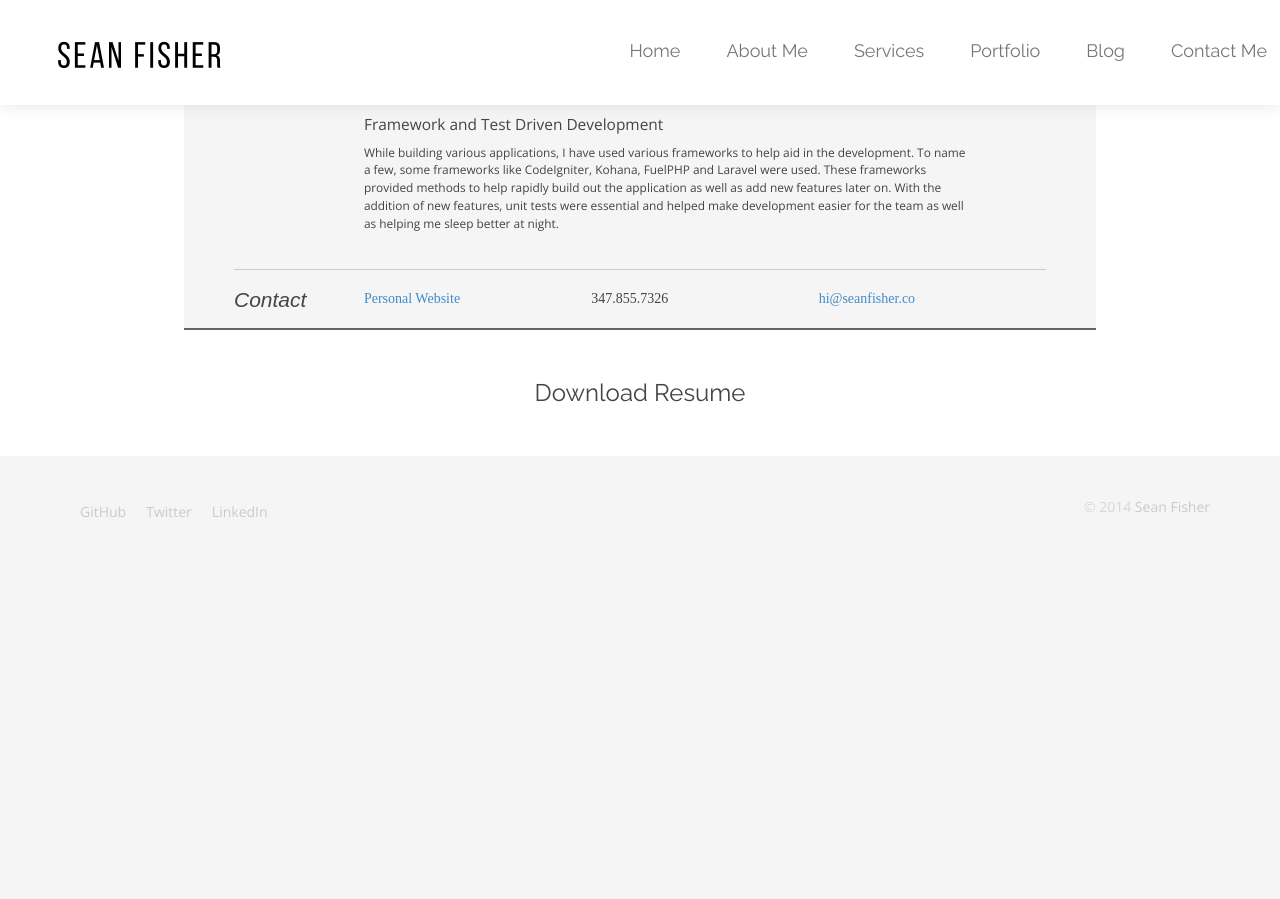
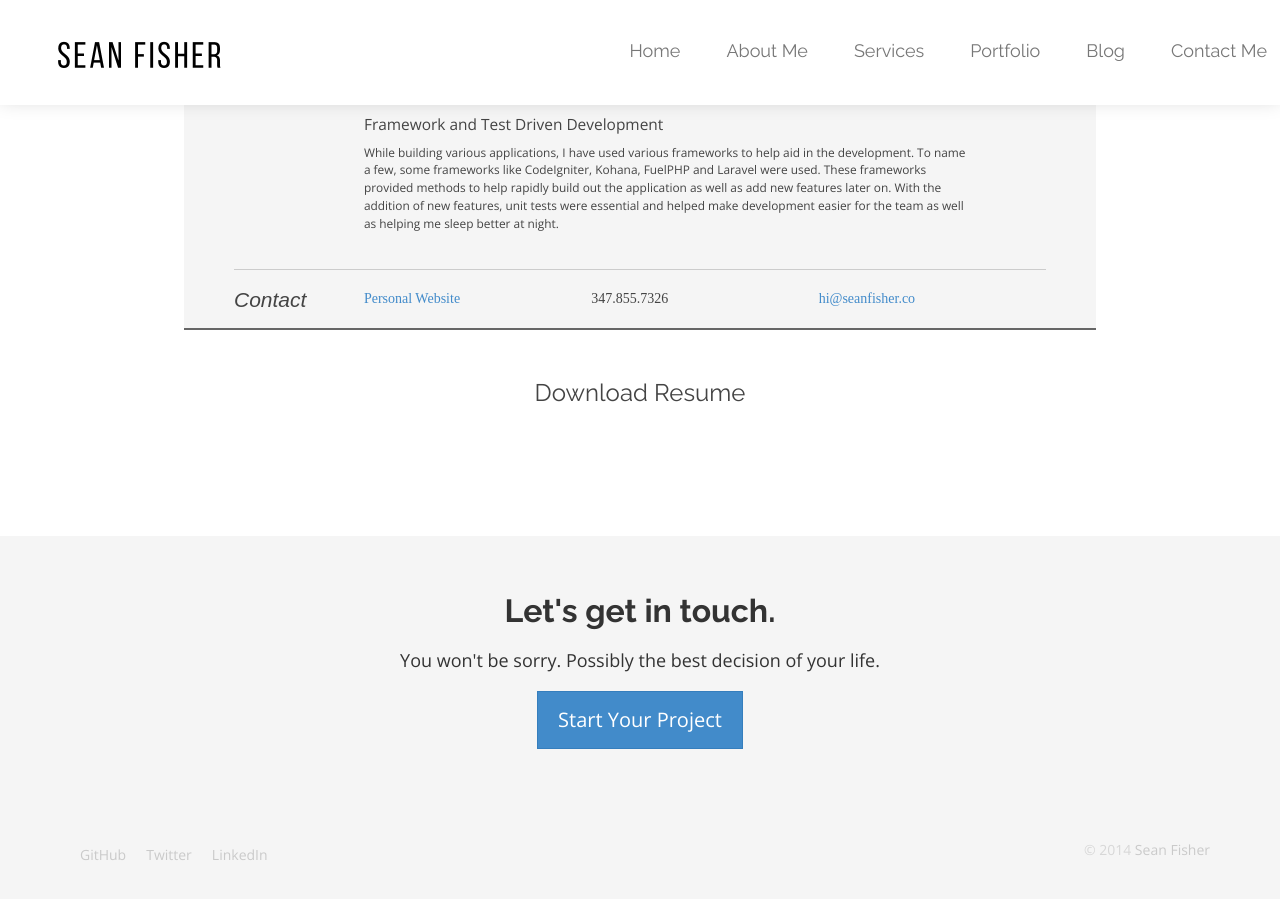
Before and after one commit to srtfisher/srtfisher.github.io, a Jekyll site: the page built from resume.html, in a window 1280 px wide and 900 px high, scrolled down 1993 px. Built offline with Jekyll 4.4.1, drawn with Linux system fonts in a browser that asks for light colours; Markdown is read by kramdown in place of the engine named in the settings; before the commit the page ends 2550 px from its top, so only the background shows below that.

Commit message:
Solutions fix

```diff
--- a/resume.html
+++ b/resume.html
@@ -18,3 +18,14 @@ permalink: resume/
     Download Resume
   </a>
 </p>
+
+<section class="solutions-feature cta-feature">
+  <div class="container">
+    <h3 class="section-title">Let's get in touch.</h3>
+    <h4 class="section-sub">You won't be sorry. Possibly the best decision of your life.</h4>
+
+    <p align="center">
+      <a href="{{ site.baseurl }}start-a-project/?utm_source=seanfisherco&utm_medium=cta-button&utm_campaign=contact&project" class="btn btn-lg btn-primary">Start Your Project</a>
+    </p>
+  </div>
+</section>
```
